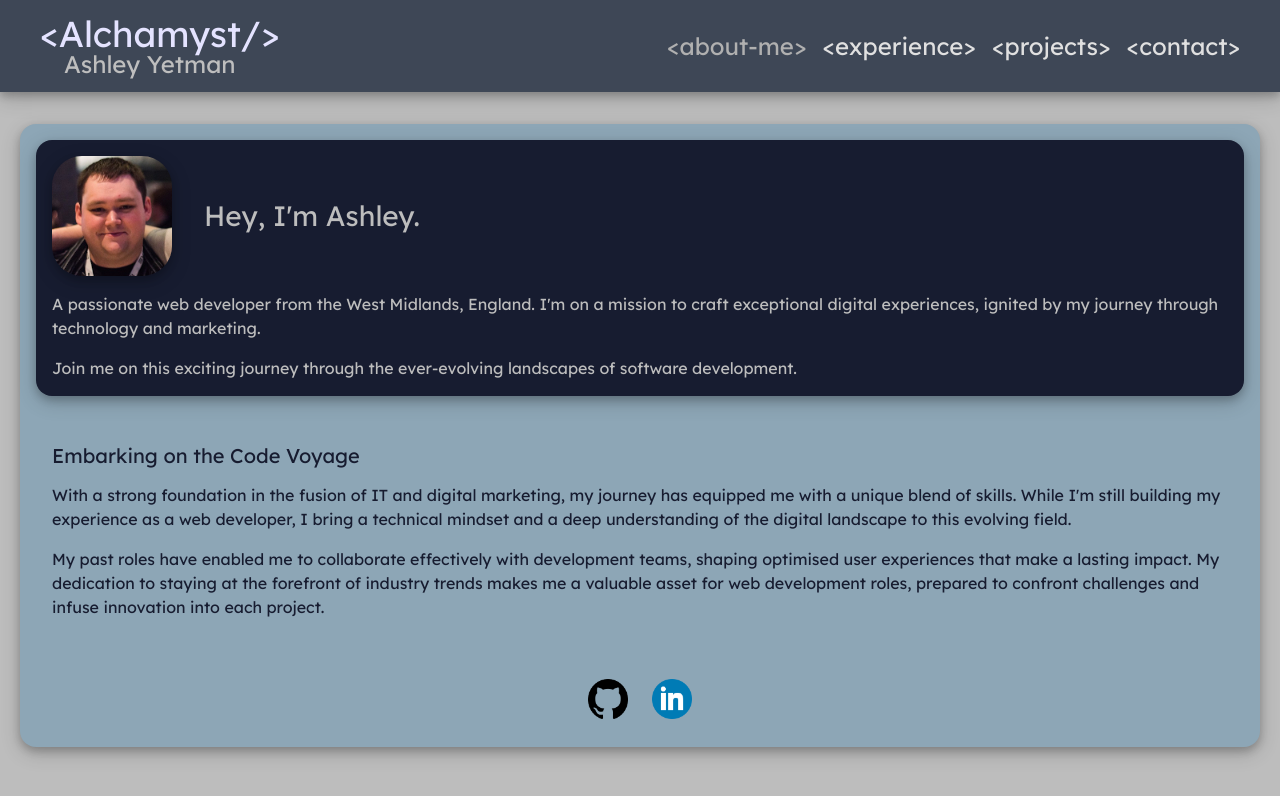
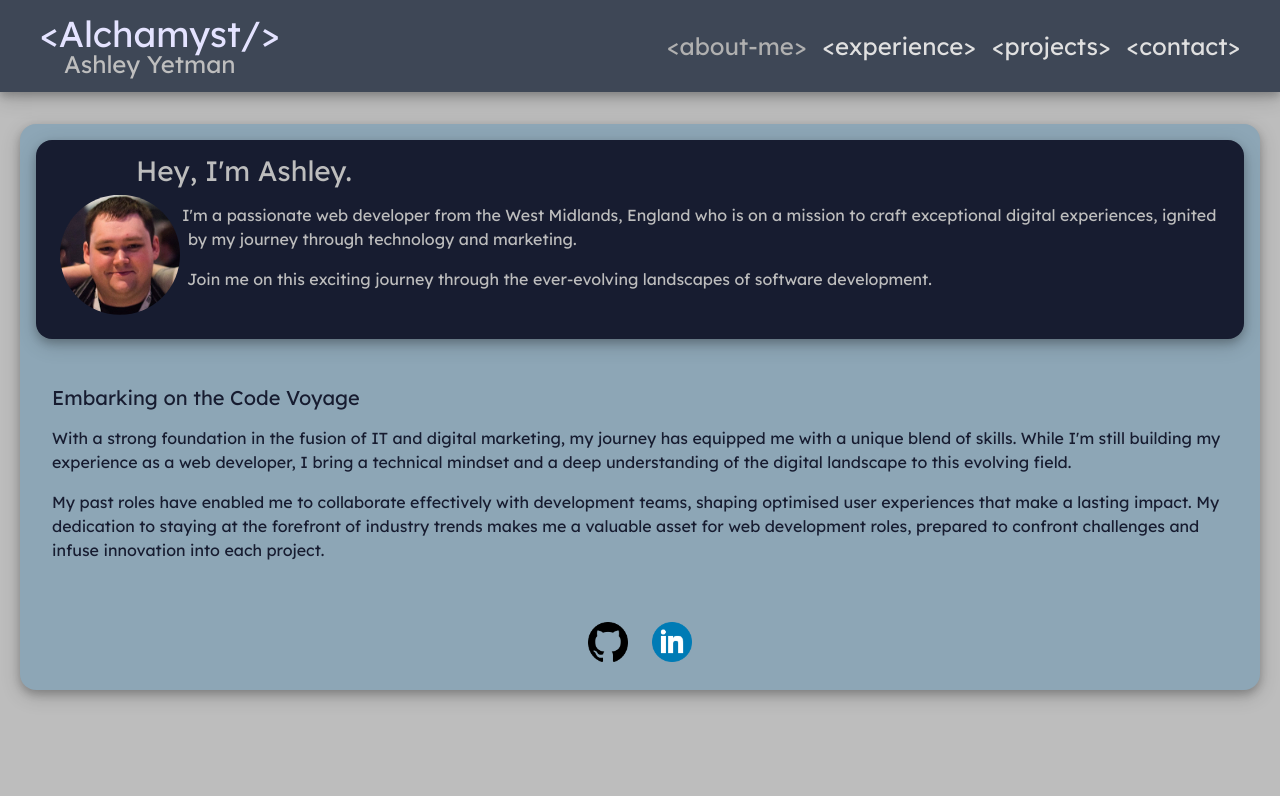
Before and after one commit to Alchamyst/ayetman-web, a React (Vite) app: page / in a window 1280 px wide. Shown: the top 796 px of the page. Built offline with nearby package versions, Linux system fonts and the light colour scheme.

Commit message:
update aboutMe styles. Center site-title in header.

```diff
--- a/src/styles/aboutMePage.css
+++ b/src/styles/aboutMePage.css
@@ -5,7 +5,6 @@
     flex-wrap: wrap;
     justify-content: center;
     margin: 0 auto;
-    /* max-width: 65em; */
 }
 
 .about-me {
@@ -14,21 +13,14 @@
     border-radius: 1em;
     box-shadow: 0 4px 8px 0 rgba(0, 0, 0, 0.2), 0 6px 20px 0 rgba(0, 0, 0, 0.19);
     padding: 1em 1em 1em 1em;
-    display: flex;
-    /* flex-direction: row; */
-    flex-wrap: wrap;
+    /* flex-wrap: wrap;
     align-items: flex-start;
-    justify-content:flex-start;
+    justify-content:flex-start; */
 }
 
 .my-coding {
-    /* background-color: #171C30;
-    color: #bdbdbd;
-    border-radius: 1em;
-    box-shadow: 0 4px 8px 0 rgba(0, 0, 0, 0.2), 0 6px 20px 0 rgba(0, 0, 0, 0.19); */
     padding: 1em 1em 1em 1em;
     display: flex;
-    /* flex-direction: row; */
     flex-wrap: wrap;
     align-items: flex-start;
     justify-content:flex-start;
@@ -38,24 +30,8 @@
     padding-bottom: 1em;
 }
 
-
-
-.hey-img-box {
-    align-items: center;
-    display: flex;
-    flex-direction: row;
-    column-gap: 2em;
-    /* flex-wrap: wrap; */
-    justify-items:flex-start;
-    justify-content: flex-start;
-    margin: 0 auto;
-    width: 100%;
-}
-
-.about-me h1 {
-    text-align: center;
-    /* flex-basis: auto; */
-    /* flex-basis: 100%; */
+.about-me > h1 {
+    margin-left: 3em;
 }
 
 .about-me > p {
@@ -63,26 +39,34 @@
 }
 
 .ash-img {
-    border-radius: 25%;
-    box-shadow: 0 4px 8px 0 rgba(0, 0, 0, 0.2), 0 6px 20px 0 rgba(0, 0, 0, 0.19);
-    height: 7.5em;
+    --size: 7.5em;
+
+    font-style: italic;
+    float: left;
+
+    background-repeat: no-repeat;
+    background-size: cover;
+
+    width: var(--size);
+    max-width: 100%;
+    height: auto;
+    vertical-align: middle;
+
+    clip-path: circle(50%);
+    shape-outside: circle(50%);
+    margin: 0.5rem;
 }
 
 @media only screen and (max-width: 480px) {
     .about-me h1 {
         font-size: 1.4em;
     }
-    .hey-img-box {
-        align-items: center;
-        display: flex;
-        flex-direction: column;
-        column-gap: 0em;
-        row-gap: 1em;
-    }
 }
 
-@media only screen and (max-width: 395px) {
-
+@media only screen and (max-width: 375px) {
+    .about-me { align-items: center;}
+    .about-me h1  { text-align: center; margin-left: 0; }
+    .ash-img { display: flex; float: unset; margin-left: auto; margin-right: auto;}
 }
 
 @media only screen and (max-width: 250px) {
--- a/src/styles/header.css
+++ b/src/styles/header.css
@@ -35,6 +35,8 @@
 }
 
 .site-title {
+    display: flex;
+    align-items: center;
     margin: 0.5em;
 }
 
--- a/src/views/AboutMePage.jsx
+++ b/src/views/AboutMePage.jsx
@@ -11,18 +11,16 @@ export default function AboutMePage() {
             <main>
                 <div className='home-page content-box'>
                     <div className='about-me'>
-                        <div className='hey-img-box'>
-                            <img className='ash-img' src={ashleyImg} alt="photo of Ashley." />
-                            <h1>Hey, I'm Ashley.</h1>
-                        </div>
+                        <h1>Hey, I'm Ashley.</h1>
+
+                        <img className='ash-img' src={ashleyImg} alt="photo of Ashley." />
+
                         <p>
-                            A passionate web developer from the West Midlands, England.
-                            I'm on a mission to craft exceptional digital experiences, ignited by my journey through technology and marketing.
+                            I'm a passionate web developer from the West Midlands, England who is on a mission to craft exceptional digital experiences, ignited by my journey through technology and marketing.
                         </p>
                         <p>
                             Join me on this exciting journey through the ever-evolving landscapes of software development.
                         </p>
-
                     </div>
                     <div className='my-coding'>
                         <h2>Embarking on the Code Voyage</h2>
```
